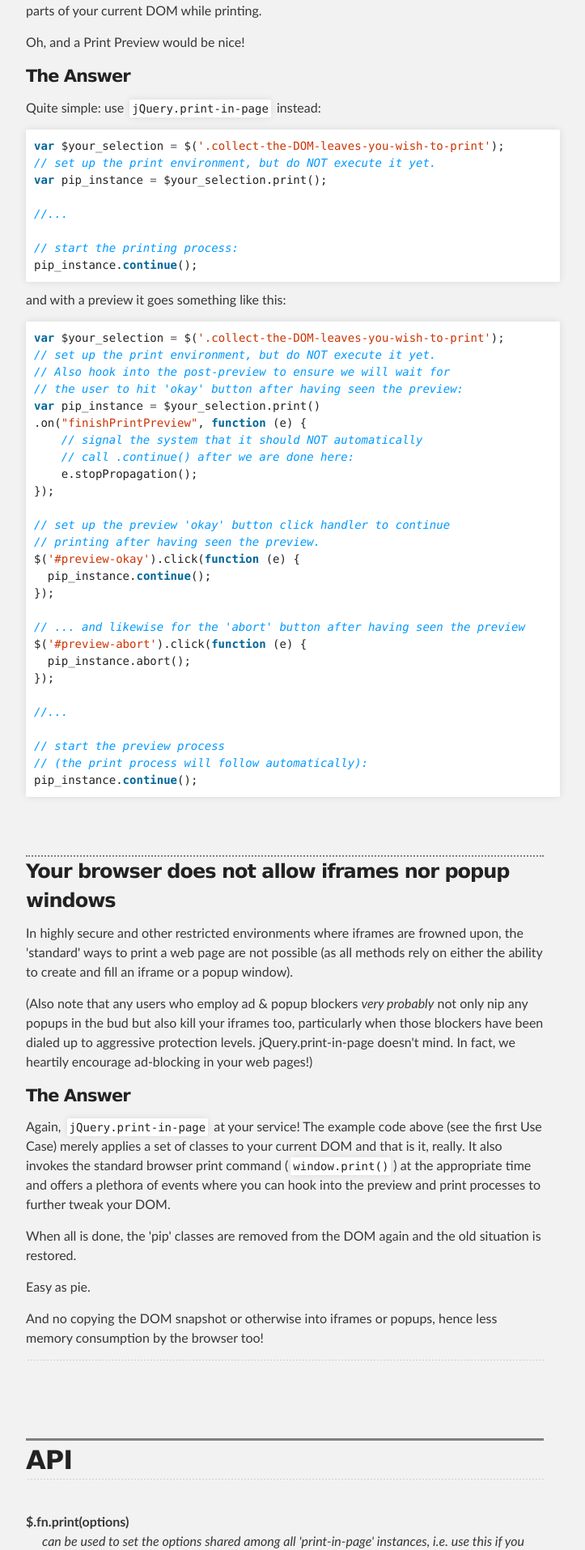
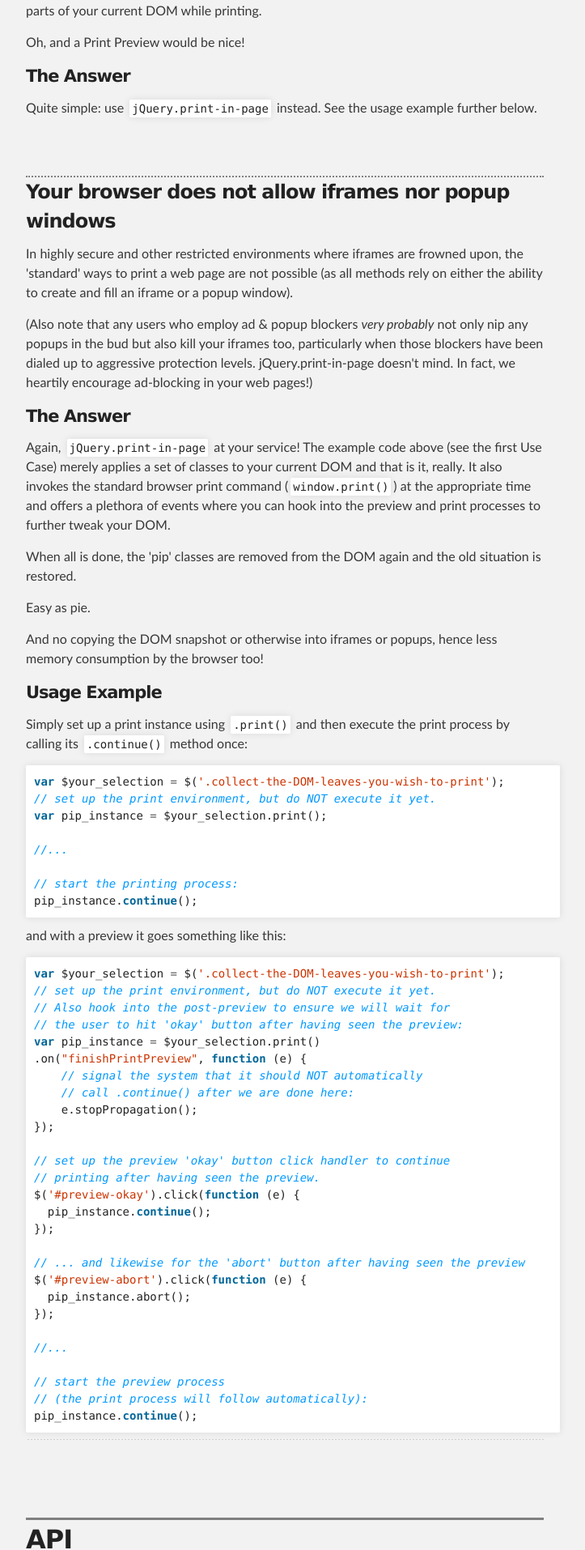
Before and after one commit to GerHobbelt/jquery.print-in-page, a website: page index.html in a window 1280 px wide. Shown: the part 1004-2918 px from the top of the page at 81% size, without its empty margins (288-1011 px from the left). Drawn offline with Linux system fonts and the light colour scheme.

Commit message:
updated index.html + tweaked styles

```diff
--- a/index.html
+++ b/index.html
@@ -53,7 +53,30 @@
 <h4>
 <a name="user-content-the-answer" class="anchor" href="#the-answer"><span class="octicon octicon-link"></span></a>The Answer</h4>
 
-<p>Quite simple: use <code>jQuery.print-in-page</code> instead:</p>
+<p>Quite simple: use <code>jQuery.print-in-page</code> instead. See the usage example further below.</p>
+
+<h3>
+<a name="user-content-your-browser-does-not-allow-iframes-nor-popup-windows" class="anchor" href="#your-browser-does-not-allow-iframes-nor-popup-windows"><span class="octicon octicon-link"></span></a>Your browser does not allow iframes nor popup windows</h3>
+
+<p>In highly secure and other restricted environments where iframes are frowned upon, the 'standard' ways to print a web page are not possible (as all methods rely on either the ability to create and fill an iframe or a popup window).</p>
+
+<p>(Also note that any users who employ ad &amp; popup blockers <em>very probably</em> not only nip any popups in the bud but also kill your iframes too, particularly when those blockers have been dialed up to aggressive protection levels. jQuery.print-in-page doesn't mind. In fact, we heartily encourage ad-blocking in your web pages!)</p>
+
+<h4>
+<a name="user-content-the-answer-1" class="anchor" href="#the-answer-1"><span class="octicon octicon-link"></span></a>The Answer</h4>
+
+<p>Again, <code>jQuery.print-in-page</code> at your service! The example code above (see the first Use Case) merely applies a set of classes to your current DOM and that is it, really. It also invokes the standard browser print command (<code>window.print()</code>) at the appropriate time and offers a plethora of events where you can hook into the preview and print processes to further tweak your DOM. </p>
+
+<p>When all is done, the 'pip' classes are removed from the DOM again and the old situation is restored.</p>
+
+<p>Easy as pie.</p>
+
+<p>And no copying the DOM snapshot or otherwise into iframes or popups, hence less memory consumption by the browser too!</p>
+
+<h4>
+<a name="user-content-usage-example" class="anchor" href="#usage-example"><span class="octicon octicon-link"></span></a>Usage Example</h4>
+
+<p>Simply set up a print instance using <code>.print()</code> and then execute the print process by calling its <code>.continue()</code> method once:</p>
 
 <div class="highlight highlight-javascript"><pre><span class="kd">var</span> <span class="nx">$your_selection</span> <span class="o">=</span> <span class="nx">$</span><span class="p">(</span><span class="s1">'.collect-the-DOM-leaves-you-wish-to-print'</span><span class="p">);</span>
 <span class="c1">// set up the print environment, but do NOT execute it yet.</span>
@@ -95,24 +118,6 @@
 <span class="c1">// (the print process will follow automatically):</span>
 <span class="nx">pip_instance</span><span class="p">.</span><span class="k">continue</span><span class="p">();</span>
 </pre></div>
-
-<h3>
-<a name="user-content-your-browser-environment-does-not-allow-iframes-nor-popup-windows" class="anchor" href="#your-browser-environment-does-not-allow-iframes-nor-popup-windows"><span class="octicon octicon-link"></span></a>Your browser does not allow iframes nor popup windows</h3>
-
-<p>In highly secure and other restricted environments where iframes are frowned upon, the 'standard' ways to print a web page are not possible (as all methods rely on either the ability to create and fill an iframe or a popup window).</p>
-
-<p>(Also note that any users who employ ad &amp; popup blockers <em>very probably</em> not only nip any popups in the bud but also kill your iframes too, particularly when those blockers have been dialed up to aggressive protection levels. jQuery.print-in-page doesn't mind. In fact, we heartily encourage ad-blocking in your web pages!)</p>
-
-<h4>
-<a name="user-content-the-answer-1" class="anchor" href="#the-answer-1"><span class="octicon octicon-link"></span></a>The Answer</h4>
-
-<p>Again, <code>jQuery.print-in-page</code> at your service! The example code above (see the first Use Case) merely applies a set of classes to your current DOM and that is it, really. It also invokes the standard browser print command (<code>window.print()</code>) at the appropriate time and offers a plethora of events where you can hook into the preview and print processes to further tweak your DOM. </p>
-
-<p>When all is done, the 'pip' classes are removed from the DOM again and the old situation is restored.</p>
-
-<p>Easy as pie.</p>
-
-<p>And no copying the DOM snapshot or otherwise into iframes or popups, hence less memory consumption by the browser too!</p>
 
 <hr><h2>
 <a name="user-content-api" class="anchor" href="#api"><span class="octicon octicon-link"></span></a>API</h2>
@@ -201,7 +206,13 @@
     <dd>...</dd>
 
   <dt>donePrinting</dt>
-    <dd>this is the last event you will receive at the end of any and each print/preview session</dd>
+    <dd>
+    <p>This is the last event you will receive at the end of any and each print/preview session.</p>
+
+    <blockquote>
+    Note that the print run is finished once this event has passed. The print session (i.e. the reference which was previously returned by the `.print()` call) will reset itself after this. This means that you may invoke `.continue()` again to rerun the print process.
+    </blockquote>
+    </dd>
 
   <dt>abortPrinting</dt>
     <dd>this event is fired when the <code>.abort()</code> API method has been invoked and the current print/preview process can be aborted.</dd>
--- a/stylesheets/stylesheet.css
+++ b/stylesheets/stylesheet.css
@@ -217,6 +217,17 @@ ol {
 dl dt {
   font-weight: bold;
   margin-top: 30px;
+  background-color: #fff;
+  box-shadow: 0 0 10px rgba(0,0,0,.1);
+
+  border-radius: 2px;
+  -moz-border-radius: 2px;
+  -webkit-border-radius: 2px;
+}
+
+dl dt code {
+  box-shadow: 0;
+  background-color: #eee;
 }
 
 dl dd {
```
